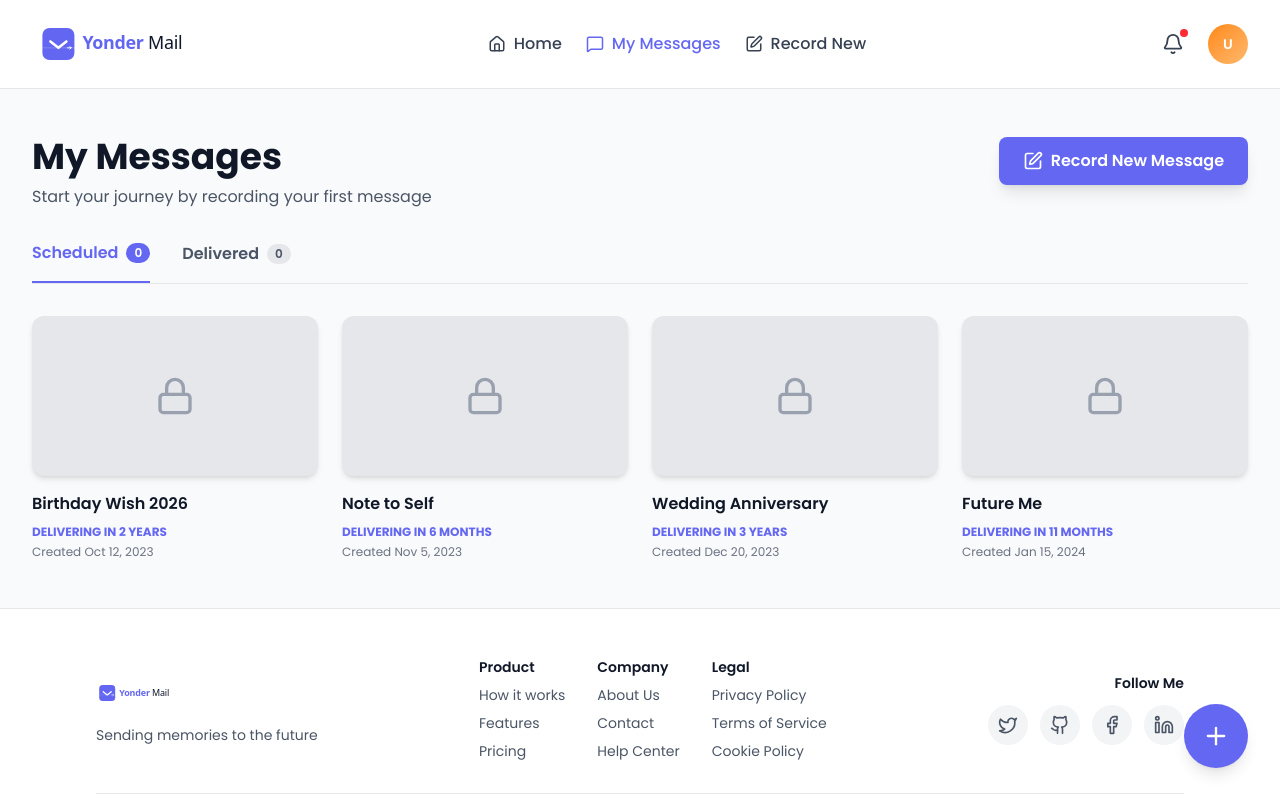
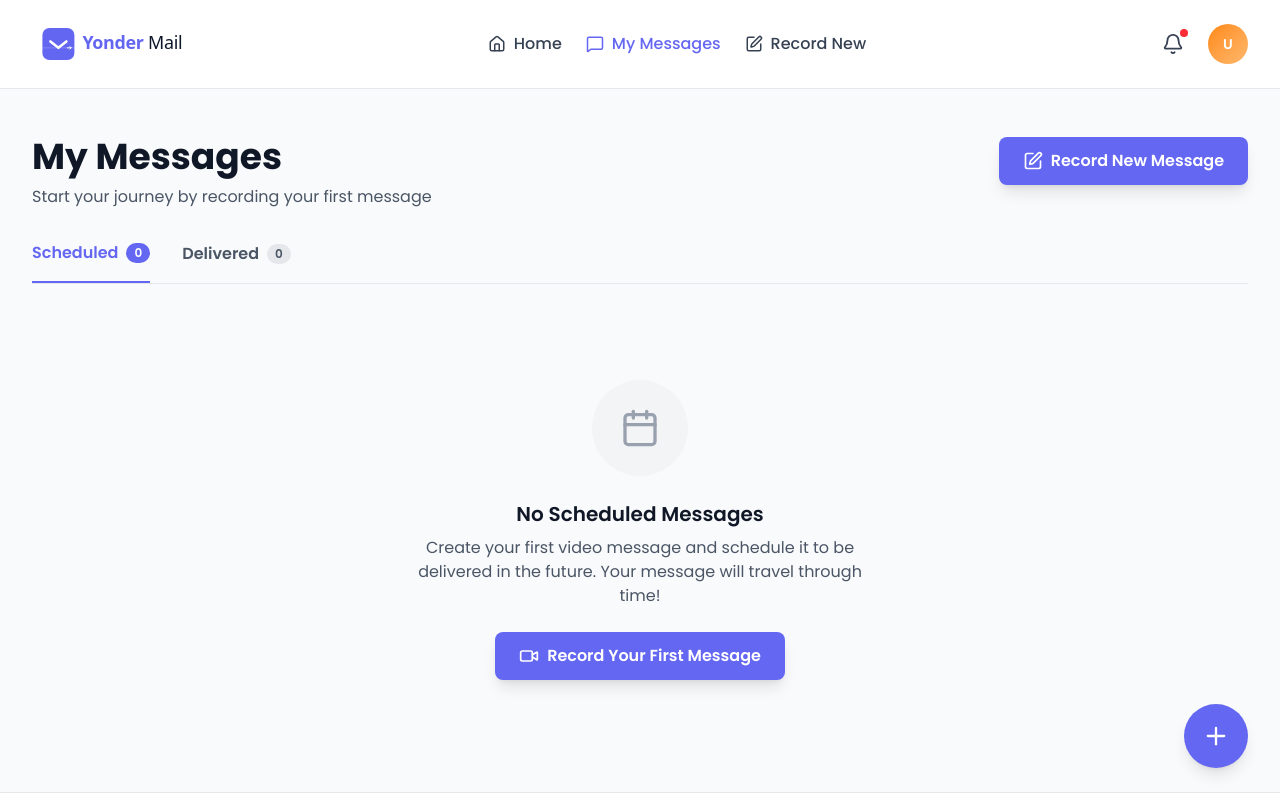
Before and after one commit to Chu29/yonder-mail, a React (Vite) app: page /messages in a window 1280 px wide. Shown: the top 800 px of the page. Built offline with nearby package versions, Linux system fonts and the light colour scheme.

Commit message:
refactor: optimize MessagesList component with memoization and improve delivery time calculation

```diff
--- a/src/pages/MyMessages/components/MessagesList.jsx
+++ b/src/pages/MyMessages/components/MessagesList.jsx
@@ -1,67 +1,24 @@
-import { Lock, Trash2 } from "lucide-react";
+import { useMemo, useCallback } from "react";
+import { Trash2, Calendar, Mail, Clock, Video } from "lucide-react";
 import { useMessages } from "../../../context/MessageContext";
+import { useNavigate } from "react-router";
 
-const MessagesList = ({ activeTab }) => {
-  const { messages: userMessages, deleteMessage } = useMessages();
+// Date formatting options - reusable constant
+const DATE_FORMAT_OPTIONS = {
+  year: "numeric",
+  month: "short",
+  day: "numeric",
+};
 
-  // Use actual messages or fallback to mock data for demo
-  const mockMessages = [
-    {
-      id: 1,
-      title: "Birthday Wish 2026",
-      deliveryDate: "2028-12-15",
-      createdDate: "2023-10-12",
-      status: "scheduled",
-    },
-    {
-      id: 2,
-      title: "Note to Self",
-      deliveryDate: "2026-08-12",
-      createdDate: "2023-11-05",
-      status: "scheduled",
-    },
-    {
-      id: 3,
-      title: "Wedding Anniversary",
-      deliveryDate: "2029-06-20",
-      createdDate: "2023-12-20",
-      status: "scheduled",
-    },
-    {
-      id: 4,
-      title: "Future Me",
-      deliveryDate: "2027-01-15",
-      createdDate: "2024-01-15",
-      status: "scheduled",
-    },
-    {
-      id: 5,
-      title: "Graduation Day",
-      deliveryDate: "2023-06-10",
-      createdDate: "2023-05-01",
-      status: "delivered",
-    },
-  ];
-
-  // Map user messages to expected format
-  const formattedUserMessages = userMessages.map((msg) => ({
-    id: msg.id,
-    title: `Message from ${new Date(msg.createdAt).toLocaleDateString()}`,
-    deliveryDate: msg.deliveryDate,
-    createdDate: msg.createdAt?.split("T")[0],
-    status: msg.status,
-    videoUrl: msg.videoUrl,
-  }));
-
-  const allMessages = [...formattedUserMessages, ...mockMessages];
-
+// Moved outside component to avoid recreation on each render
 const calculateTimeUntilDelivery = (deliveryDate) => {
-    const today = new Date("2026-02-01");
+  const today = new Date();
   const delivery = new Date(deliveryDate);
   const diffTime = delivery - today;
   const diffDays = Math.ceil(diffTime / (1000 * 60 * 60 * 24));
 
   if (diffDays < 0) return "DELIVERED";
+
   const years = Math.floor(diffDays / 365);
   const months = Math.floor((diffDays % 365) / 30);
 
@@ -71,74 +28,161 @@ const MessagesList = ({ activeTab }) => {
   return `DELIVERING IN ${diffDays} DAY${diffDays > 1 ? "S" : ""}`;
 };
 
-  const filteredMessages = allMessages.filter((msg) => {
-    if (activeTab === "scheduled") return msg.status === "scheduled";
-    if (activeTab === "delivered")
-      return msg.status === "sent" || msg.status === "delivered";
-    return false;
-  });
+const EmptyState = ({ type }) => {
+  const navigate = useNavigate();
 
-  const handleDelete = (messageId) => {
+  return (
+    <div className="flex flex-col items-center justify-center py-16 px-4 text-center">
+      <div className="w-24 h-24 bg-gray-100 rounded-full flex items-center justify-center mb-6">
+        {type === "scheduled" ? (
+          <Calendar size={40} className="text-gray-400" />
+        ) : (
+          <Mail size={40} className="text-gray-400" />
+        )}
+      </div>
+      <h3 className="text-xl font-semibold text-gray-900 mb-2">
+        {type === "scheduled"
+          ? "No Scheduled Messages"
+          : "No Delivered Messages"}
+      </h3>
+      <p className="text-gray-600 mb-6 max-w-md">
+        {type === "scheduled"
+          ? "Create your first video message and schedule it to be delivered in the future. Your message will travel through time!"
+          : "Messages you've recorded and scheduled will appear here once they've been delivered to their recipients."}
+      </p>
+      {type === "scheduled" && (
+        <button
+          onClick={() => navigate("/recording")}
+          className="bg-[#6467f2] hover:bg-[#5456d4] text-white font-semibold py-3 px-6 rounded-lg transition shadow-lg hover:shadow-xl flex items-center gap-2"
+        >
+          <Video size={20} />
+          <span>Record Your First Message</span>
+        </button>
+      )}
+    </div>
+  );
+};
+
+const MessagesList = ({ activeTab }) => {
+  const { messages, deleteMessage } = useMessages();
+
+  // Memoize filtered messages to avoid recalculation on every render
+  const filteredMessages = useMemo(() => {
+    const safeMessages = Array.isArray(messages) ? messages : [];
+
+    if (activeTab === "scheduled") {
+      return safeMessages.filter((msg) => msg.status === "scheduled");
+    }
+    if (activeTab === "delivered") {
+      return safeMessages.filter(
+        (msg) => msg.status === "sent" || msg.status === "delivered",
+      );
+    }
+    return [];
+  }, [messages, activeTab]);
+
+  // Memoize delete handler to avoid recreation
+  const handleDelete = useCallback(
+    (messageId) => {
       if (window.confirm("Are you sure you want to delete this message?")) {
         deleteMessage(messageId);
       }
-  };
+    },
+    [deleteMessage],
+  );
+
+  if (filteredMessages.length === 0) {
+    return <EmptyState type={activeTab} />;
+  }
 
   return (
-    <>
-      {filteredMessages.length > 0 ? (
     <div className="grid grid-cols-1 sm:grid-cols-2 lg:grid-cols-4 gap-6">
       {filteredMessages.map((message) => (
         <div
           key={message.id}
-              className="group cursor-pointer hover:shadow-lg transition"
+          className="bg-white rounded-xl shadow-md hover:shadow-xl transition-all duration-300 overflow-hidden group"
         >
-              {/* Card Image */}
-              <div className="relative w-full h-40 rounded-xl bg-gray-200 shadow-md overflow-hidden mb-4 flex items-center justify-center">
-                {/* Lock Icon */}
-                <Lock size={40} className="text-gray-400" />
+          {/* Card Image/Video */}
+          <div className="relative w-full h-40 bg-linear-to-br from-purple-100 to-blue-100 overflow-hidden flex items-center justify-center">
+            {message.videoUrl ? (
+              <>
+                <video
+                  src={message.videoUrl}
+                  className="absolute inset-0 w-full h-full object-cover"
+                  muted
+                />
+                <div className="absolute inset-0 bg-black bg-opacity-30 group-hover:bg-opacity-20 transition-all flex items-center justify-center">
+                  <div className="w-12 h-12 bg-white bg-opacity-90 rounded-full flex items-center justify-center shadow-lg">
+                    <Video size={24} className="text-[#6467f2] ml-0.5" />
+                  </div>
+                </div>
+              </>
+            ) : (
+              <div className="flex items-center justify-center w-full h-full">
+                <Clock size={40} className="text-gray-400" />
+              </div>
+            )}
           </div>
 
           {/* Card Info */}
-              <div>
-                <div className="flex items-start justify-between gap-2">
-                  <h3 className="font-semibold text-gray-900 mb-2 group-hover:text-[#6467f2] transition flex-1">
-                    {message.title}
+          <div className="p-4">
+            <div className="flex items-start justify-between gap-2 mb-3">
+              <div className="flex-1 min-w-0">
+                <h3 className="font-semibold text-gray-900 group-hover:text-[#6467f2] transition line-clamp-2 text-sm">
+                  {message.title || message.recipientEmail || "Video Message"}
                 </h3>
-                  {message.videoUrl && (
+              </div>
               <button
                 onClick={(e) => {
                   e.stopPropagation();
                   handleDelete(message.id);
                 }}
-                      className="text-red-500 hover:text-red-700 transition"
+                className="text-gray-400 hover:text-red-600 transition shrink-0 p-1 hover:bg-red-50 rounded"
                 title="Delete message"
               >
                 <Trash2 size={16} />
               </button>
+            </div>
+
+            <div className="space-y-2">
+              <p className="text-xs font-bold text-[#6467f2] uppercase tracking-wide">
+                {message.deliveryDate
+                  ? calculateTimeUntilDelivery(message.deliveryDate)
+                  : "NO DELIVERY DATE"}
+              </p>
+
+              {message.deliveryDate && (
+                <div className="flex items-center gap-1.5 text-xs text-gray-600">
+                  <Calendar size={12} className="shrink-0" />
+                  <span>
+                    {new Date(message.deliveryDate).toLocaleDateString(
+                      "en-US",
+                      DATE_FORMAT_OPTIONS,
                     )}
+                  </span>
                 </div>
-                <p className="text-xs font-bold text-[#6467f2] mb-1">
-                  {calculateTimeUntilDelivery(message.deliveryDate)}
-                </p>
-                <p className="text-xs text-gray-500">
+              )}
+
+              <div className="flex items-center gap-1.5 text-xs text-gray-600">
+                <Mail size={12} className="shrink-0" />
+                <span className="truncate">{message.recipientEmail}</span>
+              </div>
+
+              <div className="flex items-center gap-1.5 text-xs text-gray-400 pt-1 border-t border-gray-100">
+                <Clock size={12} className="shrink-0" />
+                <span>
                   Created{" "}
-                  {new Date(message.createdDate).toLocaleDateString("en-US", {
-                    year: "numeric",
-                    month: "short",
-                    day: "numeric",
-                  })}
-                </p>
+                  {new Date(message.createdAt).toLocaleDateString(
+                    "en-US",
+                    DATE_FORMAT_OPTIONS,
+                  )}
+                </span>
+              </div>
+            </div>
           </div>
         </div>
       ))}
     </div>
-      ) : (
-        <div className="text-center py-12">
-          <p className="text-gray-600 text-lg">No {activeTab} messages yet.</p>
-        </div>
-      )}
-    </>
   );
 };
 
```
Lines whose indentation alone changed are shown as unchanged.
